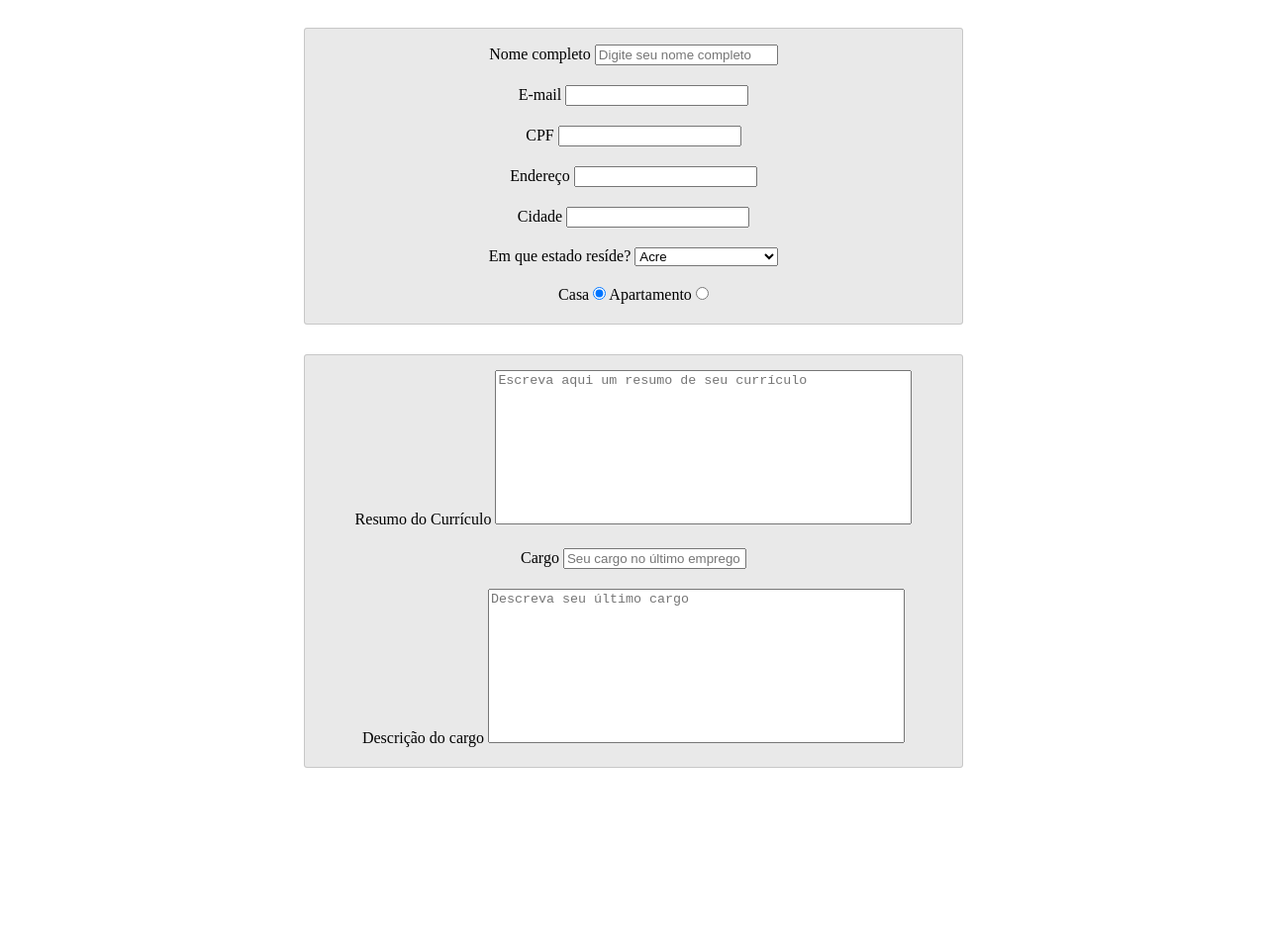
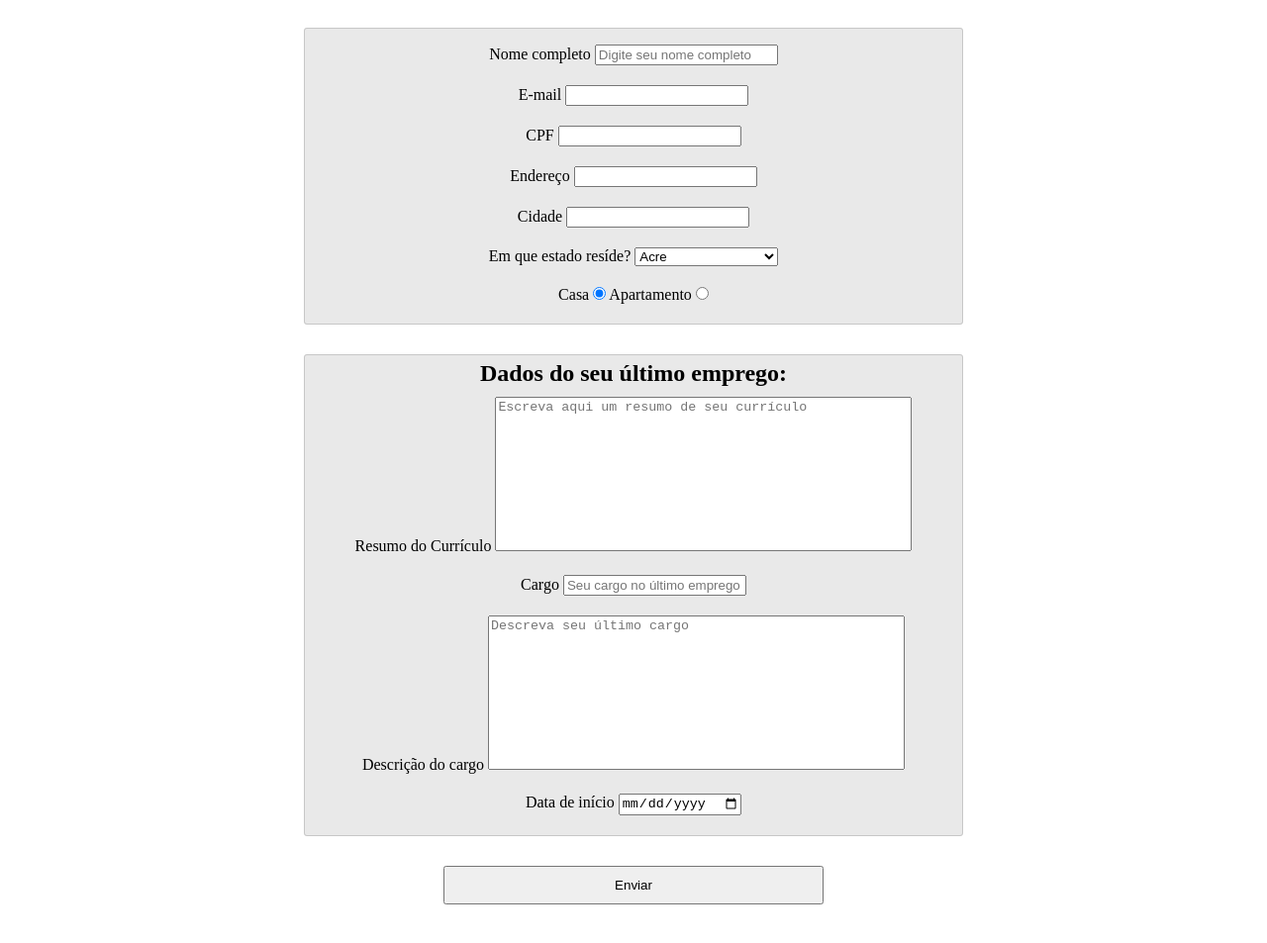
Before and after one commit to lucasfernandes20/trybe-exercises, a plain HTML site: page bloco_6/dia_1/exercise_2/form.html in a window 1280 px wide. Shown: the part 133-1086 px from the top of the page at 99% size. Before the commit the page ends 939 px from the top, so only its background shows below. Drawn offline with Linux system fonts and the light colour scheme.

Commit message:
Realiza requisitos de HTML - dia 6.1

```diff
--- a/bloco_6/dia_1/exercise_2/form.html
+++ b/bloco_6/dia_1/exercise_2/form.html
@@ -33,7 +33,7 @@
                 </div>
                 <div class="doc-type">
                     <label for="cidade-1">Cidade</label>
-                    <input type="text" name="cidade" id="cidade-1">
+                    <input type="text" name="cidade" id="cidade-1" required>
                 </div>
                 <div class="doc-type">
                     <label for="estados-1">Em que estado resíde?</label>
@@ -48,6 +48,7 @@
                 </div>
             </fieldset>
             <fieldset>
+                <h2>Dados do seu último emprego:</h2>
                 <div class="doc-type">
                     <label for="resumo">Resumo do Currículo</label>
                     <textarea name="resumo" id="resumo" cols="50" rows="10" maxlength="1000" required placeholder="Escreva aqui um resumo de seu currículo"></textarea>
@@ -60,7 +61,12 @@
                     <label for="descricao">Descrição do cargo</label>
                     <textarea name="descricao" id="descricao" cols="50" rows="10" maxlength="500" required placeholder="Descreva seu último cargo"></textarea>
                 </div>
+                <div class="doc-type">
+                    <label for="data">Data de início</label>
+                    <input type="date" name="date" id="date" required>
+                </div>
             </fieldset>
+            <button type="submit" id="botao-submit">Enviar</button>
         </form>
     </main>
 
--- a/bloco_6/dia_1/exercise_2/style.css
+++ b/bloco_6/dia_1/exercise_2/style.css
@@ -29,6 +29,7 @@ fieldset {
     padding: 10px;
 }
 
+
 #resumo {
     resize: none;
 }
@@ -36,3 +37,10 @@ fieldset {
 #descricao {
     resize: none;
 }
+
+#botao-submit {
+    margin: 0px auto 80px auto;
+    padding: 10px;
+    width: 30%;
+    display: block;
+}
```
